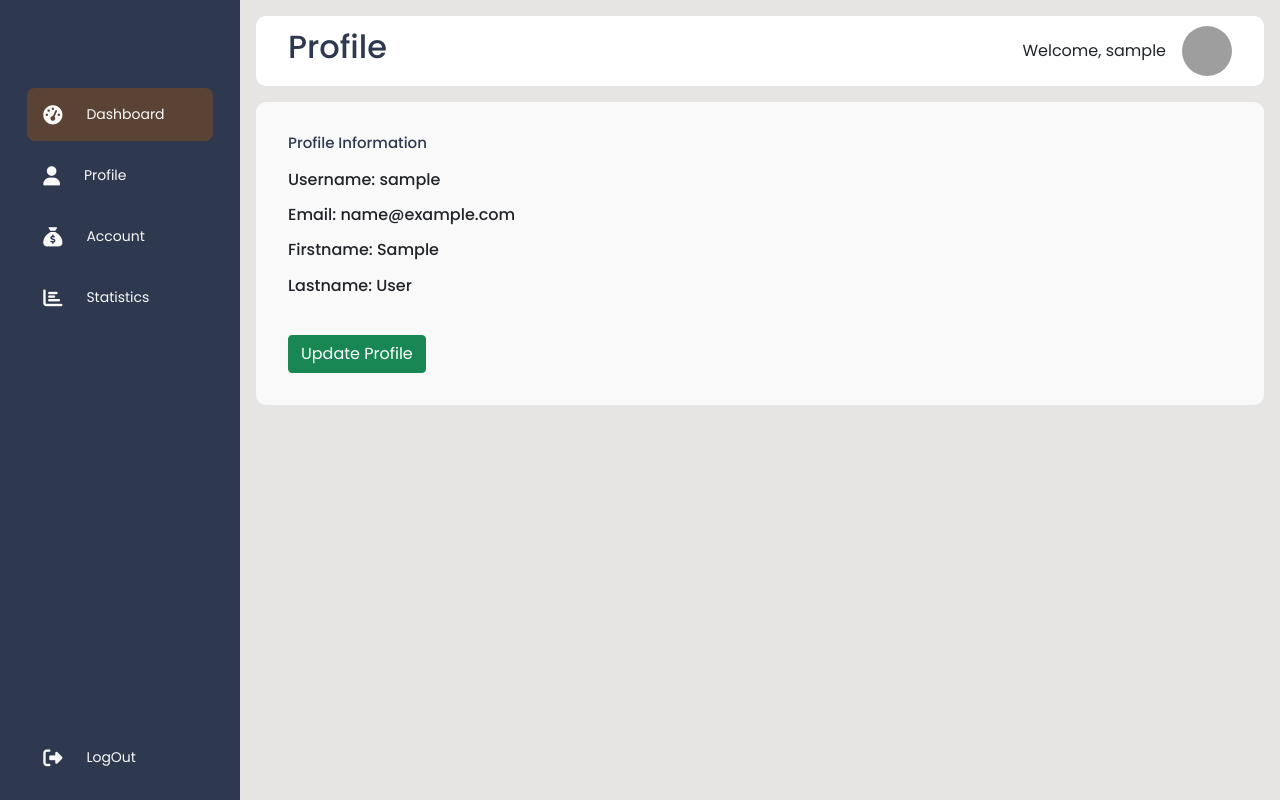
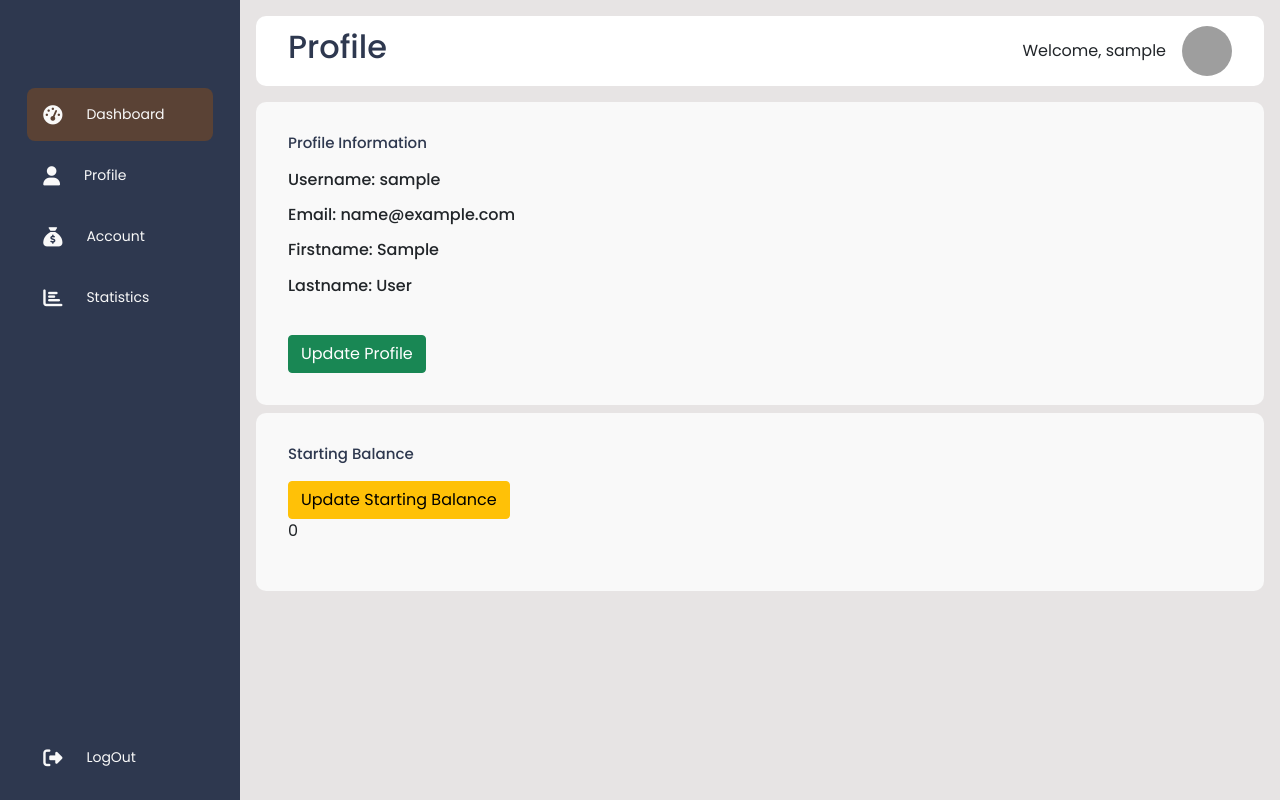
Before and after one commit to NestaNdereva23/TrackMyCash, a Django app: page /dashboard/profile/ in a window 1280 px wide. Run offline with Django 5.2, Linux system fonts and the light colour scheme; the visitor is signed in with stand-in values (Sample User, id 1); some web fonts are replaced; grey boxes are pictures that could not be loaded.

Commit message:
starting balance update 2.0.0

```diff
--- a/TrackMyCash/accounts/forms.py
+++ b/TrackMyCash/accounts/forms.py
@@ -72,11 +72,11 @@ class TransferForm(ModelForm):
 class AccountBalanceForm(ModelForm):
     class Meta:
         model = AccountBalance
-        fields = ['account', 'balance']
-        widgets = {
-            'transaction_type': forms.Select(attrs={'class': 'form-control equal-width'},),
-            'from_account': forms.NumberInput(attrs={'class': 'form-control equal-width'}),
-            }
+        fields = ['account', 'startingbalance']
+        # widgets = {
+        #     'transaction_type': forms.Select(attrs={'class': 'form-control equal-width'},),
+        #     'from_account': forms.NumberInput(attrs={'class': 'form-control equal-width'}),
+        #     }
 
 class UserProfileUpdateForm(forms.ModelForm):
     class Meta:
--- a/TrackMyCash/accounts/models.py
+++ b/TrackMyCash/accounts/models.py
@@ -108,6 +108,7 @@ class Transfer(models.Model):
 class AccountBalance(models.Model):
     account = models.CharField(max_length=15, choices=ACCOUNT_CATEGORY, default="Cash")
     user = models.ForeignKey(User, on_delete=models.CASCADE)
+    startingbalance = models.DecimalField(max_digits=10, decimal_places=2, default=0)
     balance = models.DecimalField(max_digits=10, decimal_places=2, default=0)
     last_updated = models.DateTimeField(auto_now=True)
 
@@ -117,7 +118,7 @@ class AccountBalance(models.Model):
     def __str__(self) -> str:
         return self.account
 
-class UserProfile(models.Model):
-    user = models.ForeignKey(User, on_delete=models.CASCADE, default=1)
-    startingbalance = models.DecimalField(max_digits=90, decimal_places=2, default=0)
-    denomination = models.CharField(max_length=255)
+# class UserProfile(models.Model):
+#     user = models.ForeignKey(User, on_delete=models.CASCADE, default=1)
+#     startingbalance = models.DecimalField(max_digits=90, decimal_places=2, default=0)
+#     denomination = models.CharField(max_length=255)
--- a/TrackMyCash/accounts/templates/partials/profile.html
+++ b/TrackMyCash/accounts/templates/partials/profile.html
@@ -27,39 +27,72 @@
                 <button class="btn btn-success" data-bs-toggle="modal" data-bs-target="#updt-modal" >Update Profile</button>
             </div>
         </div>
+        <div class="card--container mt-2">
+            <h3 class="main--title">Starting Balance</h3>
+            <div class="card--wrapper2">
+                <button class="btn btn-warning" data-bs-toggle="modal" data-bs-target="#updt-balance">Update Starting Balance</button>
+
+                <p>{{startingb}}</p>
+
+            </div>
+        </div>
     </div>
+
+    <!-- modal section -->
     <div class="modal fade" id="updt-modal" tabindex="-1" aria-labelledby="modal-title" aria-hidden="true">
         <div class="modal-dialog">
             <div class="modal-content">
                 <div class="modal-header">
                     <h5 class="modal-title" id="modal-title">Update Profile</h5>
-                    <button type="button" class="btn-close" data-be-dismiss="modal" aria-label="close">
+                    <button type="button" class="btn-close" data-bs-dismiss="modal" aria-label="close">
                     </button>
                 </div>
                 <div class="modal-body">
                     <form class="row g-3 form-control" method="post">
-                        <!-- {{ form.as_p }} -->
                           {% csrf_token %}
                         <div class="col-auto form-control">
-                        {{form.username}}
+                        {{formA.username}}
                         </div>
                         <div class="col-auto form-control">
-                          {{form.email}}
+                          {{formA.email}}
                         </div>
                         <div class="col-auto form-control">
-                          {{form.first_name}}
+                          {{formA.first_name}}
                         </div>
                         <div class="col-auto form-control">
-                            {{form.last_name}}
+                            {{formA.last_name}}
                           </div>
                         <div class="col-auto">
-                          <button type="submit" class="btn btn-primary mb-3">Update Profile</button>
+                          <button type="submit" class="btn btn-success mb-3" name="formA_submit">Update Profile</button>
                         </div>
 
                       </form>
 
                 </div>
-                <div class="modal-footer">
+            </div>
+        </div>
+    </div>
+    <div class="modal fade" id="updt-balance" tabindex="-1" aria-labelledby="modal-title" aria-hidden="true">
+        <div class="modal-dialog">
+            <div class="modal-content">
+                <div class="modal-header">
+                    <h5 class="modal-title" id="modal-title">Update Starting Balance</h5>
+                    <button type="button" class="btn-close" data-bs-dismiss="modal" aria-label="close">
+                    </button>
+                </div>
+                <div class="modal-body">
+                    <form class="row g-3 form-control" method="post">
+                        {% csrf_token %}
+                        <div class="col-auto form-control">
+                        {{formB.account}}
+                        </div>
+                        <div class="col-auto form-control">
+                        {{formB.startingbalance}}
+                        </div>
+                        <div class="col-auto">
+                          <button type="submit" class="btn btn-warning mb-3" name="formB_submit">Update Account Balance</button>
+                        </div>
+                    </form>
 
                 </div>
             </div>
--- a/TrackMyCash/accounts/urls.py
+++ b/TrackMyCash/accounts/urls.py
@@ -27,6 +27,7 @@ urlpatterns = [
     path('dashboard/accounts/', AccountBalanceView.as_view(), name='account'),
     path("dashboard/statistics/", views.statistics, name="statistics"),
     path("dashboard/profile/", views.profile, name="profile"),
+    # path("dashboard/profile/", views.startingbalanceupdate, name="startingbalance"),
 
 
     path('login/password_reset/', auth_views.PasswordResetView.as_view(template_name="registration/password_reset_form.html"), name="password_reset"),
--- a/TrackMyCash/accounts/views.py
+++ b/TrackMyCash/accounts/views.py
@@ -76,15 +76,20 @@ def dashboard(request):
     incomes = Income.objects.filter(user=request.user)
     transfer = Transfer.objects.filter(user=request.user)
     initialbalance = AccountBalance.objects.filter(user=request.user)
+    startingbalanc =  AccountBalance.objects.filter(user=request.user)
 
+    total_startingbalance = startingbalanc.aggregate(total=Sum('startingbalance'))['total'] or 0
     total_initialbalance = initialbalance.aggregate(total=Sum('balance'))['total'] or 0
     total_expenses = expenses.aggregate(total=Sum('amount'))['total'] or 0
     total_income = incomes.aggregate(total=Sum('amount'))['total'] or 0
-    current_balance = total_initialbalance + total_income - total_expenses
+    current_balance = total_startingbalance + total_initialbalance + total_income - total_expenses
 
     #combine exenses and incomes
     transactions = list(expenses) + list(incomes) + list(transfer)
     transactions.sort(key=lambda x: x.date_added, reverse=True)
+
+    if total_startingbalance == 0:
+        return redirect('profile')
 
     return render(request, "accounts/dashboard.html",{
         "transactions":transactions,
@@ -281,12 +286,73 @@ def statistics(request):
 
 @login_required
 def profile(request):
+
+    formA = UserProfileUpdateForm(instance=request.user)
+    formB = AccountBalanceForm()
+
     if request.method == "POST":
-        form = UserProfileUpdateForm(data=request.POST, instance=request.user)
-        if form.is_valid():
-            form.save()
-            return redirect('profile')
+        if 'formA_submit' in request.POST:
+            formA = UserProfileUpdateForm(data=request.POST, instance=request.user)
+            formB = AccountBalanceForm()
+            if formA.is_valid():
+                formA.save()
+                return redirect('profile')
+
+        elif 'formB_submit' in request.POST:
+            formA = UserProfileUpdateForm(instance=request.user)
+            formB = AccountBalanceForm(instance=request.user)
+
+            if formB.is_valid():
+                startingbalance = formB.save(commit=False)
+                startingbalance.user = request.user
+                startingbalance.save()
+                return redirect ('account')
+
     else:
-        form = UserProfileUpdateForm(instance=request.user)
+        formA = UserProfileUpdateForm(instance=request.user)
+        formB = AccountBalanceForm(instance=request.user)
 
-    return render(request, "partials/profile.html", {"form": form})
+    startingbalanc =  AccountBalance.objects.filter(user=request.user)
+
+    total_startingbalance = startingbalanc.aggregate(total=Sum('startingbalance'))['total'] or 0
+
+    return render(request, "partials/profile.html", {"formA": formA, "formB":formB, 'startingb':total_startingbalance})
+
+
+
+
+
+
+
+#Updates user profile information e.g username,firstname,lastname
+# @login_required
+# def profile(request):
+#     if request.method == "POST":
+#         form = UserProfileUpdateForm(data=request.POST, instance=request.user)
+#         if form.is_valid():
+#             form.save()
+#             return redirect('profile')
+
+#     else:
+#         form = UserProfileUpdateForm(instance=request.user)
+
+#     return render(request, "partials/profile.html", {"form": form})
+
+''' Starting balance update i.e the users current money they have on their account
+    before any expense/income records are recorded
+'''
+# @login_required
+# def startingbalanceupdate(request):
+#     form = AccountBalanceForm(request.POST)
+
+#     if request.method == 'POST':
+#         form = AccountBalanceForm(request.POST)
+#         if form.is_valid():
+#             startingbalance = form.save(commit=False)
+#             startingbalance.user = request.user
+#             startingbalance.save()
+#             return redirect ('accounts')
+#     else:
+#         form = AccountBalanceForm(request.POST)
+
+#     return render(request, "partials/profile.html", {"form2": form})
```
Also changed, not shown: TrackMyCash/accounts/migrations/0005_accountbalance_startingbalance_delete_userprofile.py (added).
